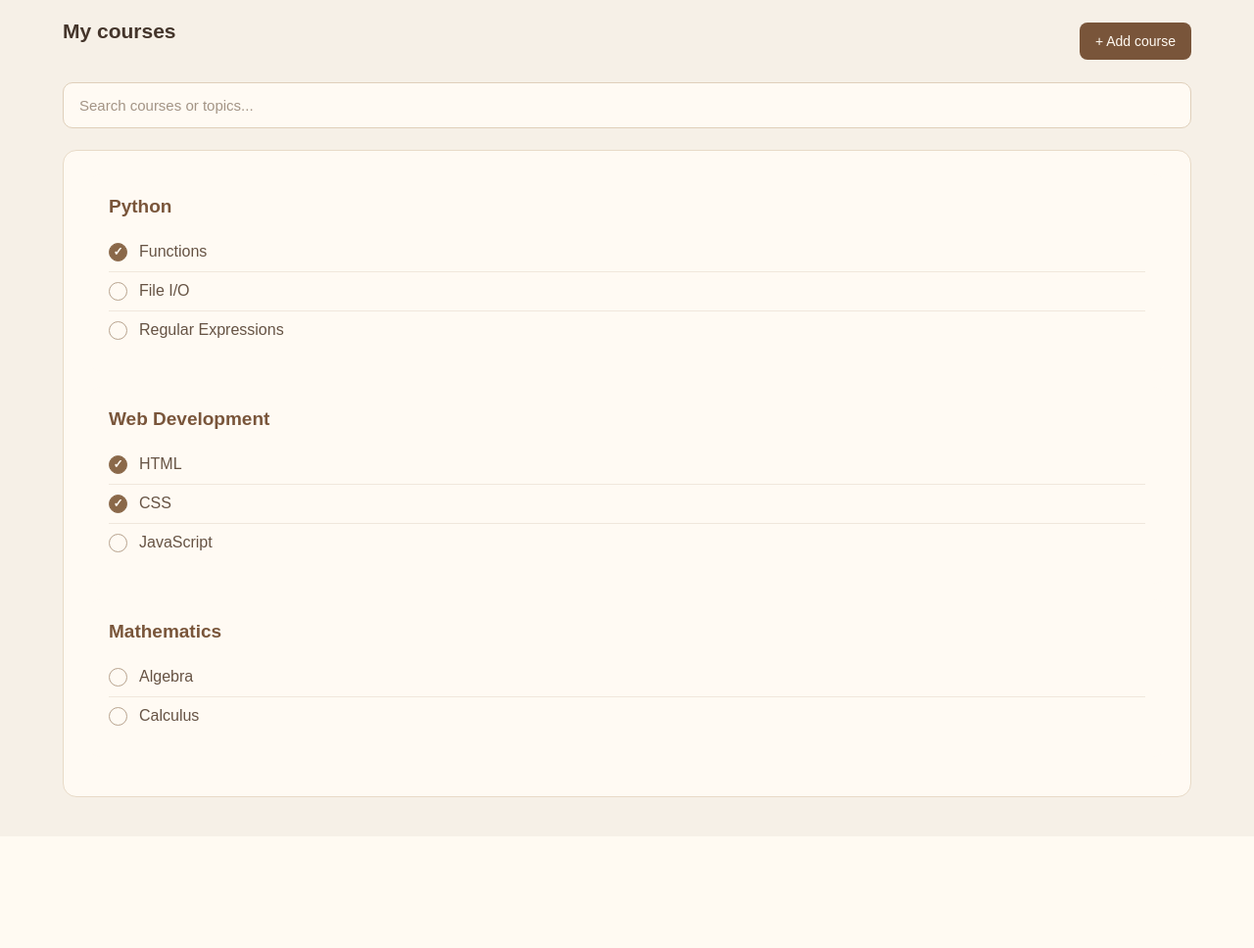
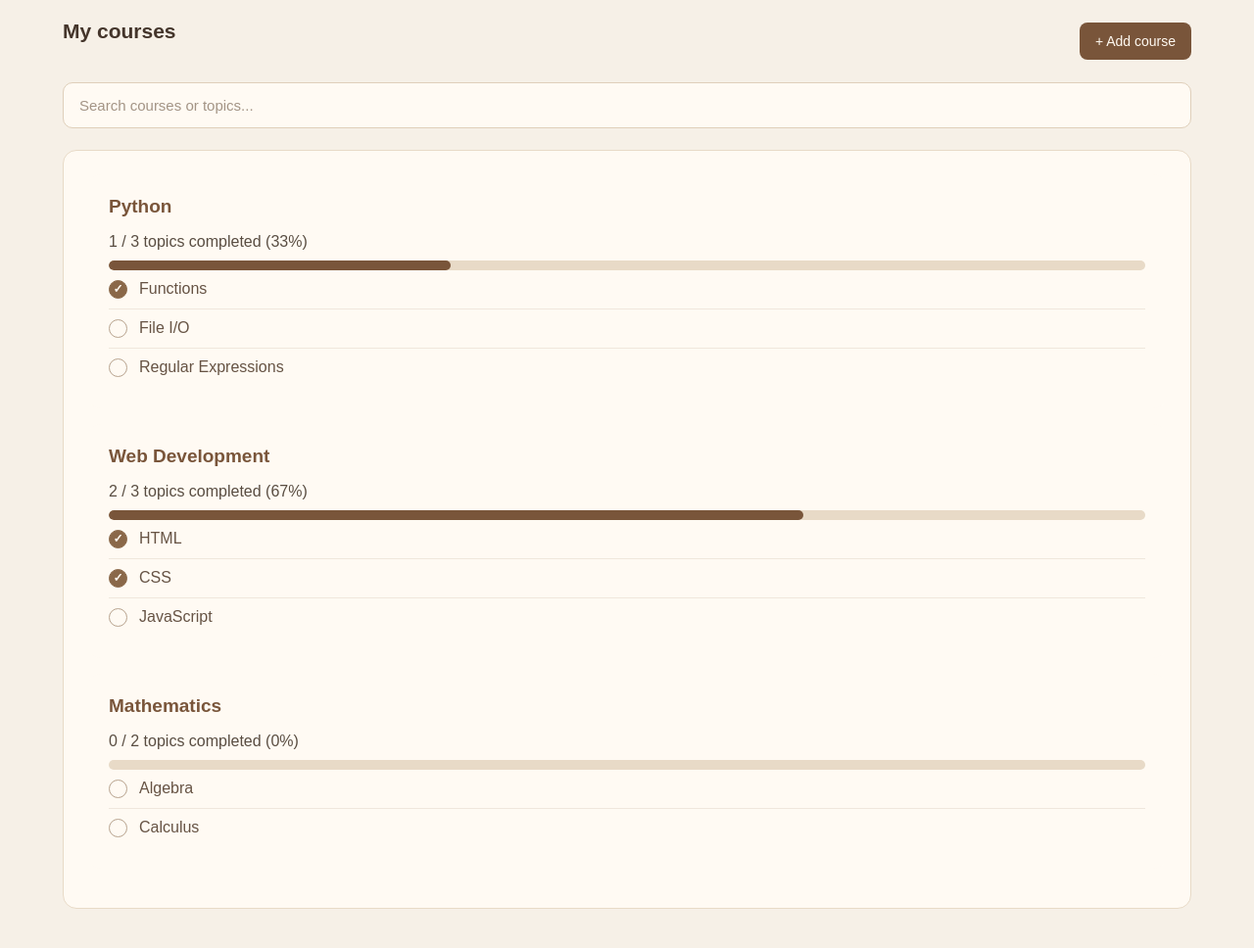
Before and after one commit to Obito-del/Study-Manager, a Flask app: page / in a window 1280 px wide. Shown: the part 571-1539 px from the top of the page at 98% size. Before the commit the page ends 1385 px from the top, so only its background shows below. Run offline with Flask 3, Linux system fonts and the light colour scheme.

Commit message:
added progress bar for the topics and the course

```diff
--- a/app.py
+++ b/app.py
@@ -10,17 +10,29 @@ study.load_data()
 @app.route("/")
 def home():
     courses = study.courses
+    course_progress = {}
 
     total_courses = len(courses)
     total_topics = 0
     completed_topics = 0
 
-    for topics in courses.values():
+    for course, topics in courses.items():
         total_topics += len(topics)
+
+        course_completed = 0
 
         for completed in topics.values():
             if completed:
                 completed_topics += 1
+                course_completed += 1
+
+        if len(topics) > 0:
+            course_progress[course] = round(
+                course_completed / len(topics) * 100
+            )
+
+        else:
+            course_progress[course] = 0
 
 
     if total_topics > 0:
@@ -35,5 +47,6 @@ def home():
         total_courses=total_courses,
         total_topics=total_topics,
         completed_topics=completed_topics,
-        progress=progress
-    )
+        progress=progress,
+        course_progress=course_progress
+)
--- a/templates/index.html
+++ b/templates/index.html
@@ -68,6 +68,18 @@
                     <div class="course-card">
                         <h3>{{ course }}</h3>
 
+                        <p class="course-progress-text">
+                            {{ topics.values() | select('true') | list | length}}
+                            / {{ topics | length }} topics completed
+                            ({{ course_progress[course] }}%)
+                        </p>
+
+                        <div class="progress-bar">
+                            <div class="progress-fill" style="width: {{ course_progress[course] }}%;">
+
+                            </div>
+                        </div>
+
                         <ul>
                             {% for topic, completed in topics.items() %}
                                 <li>
```
